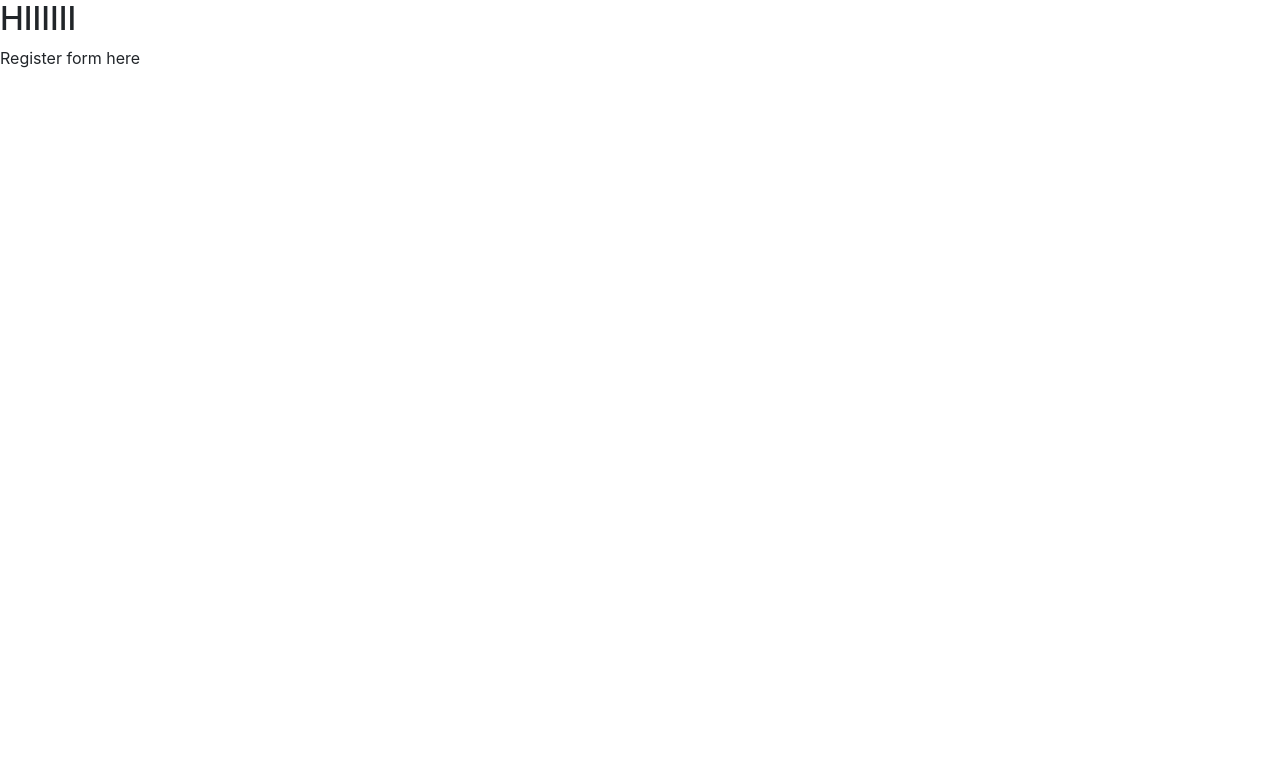
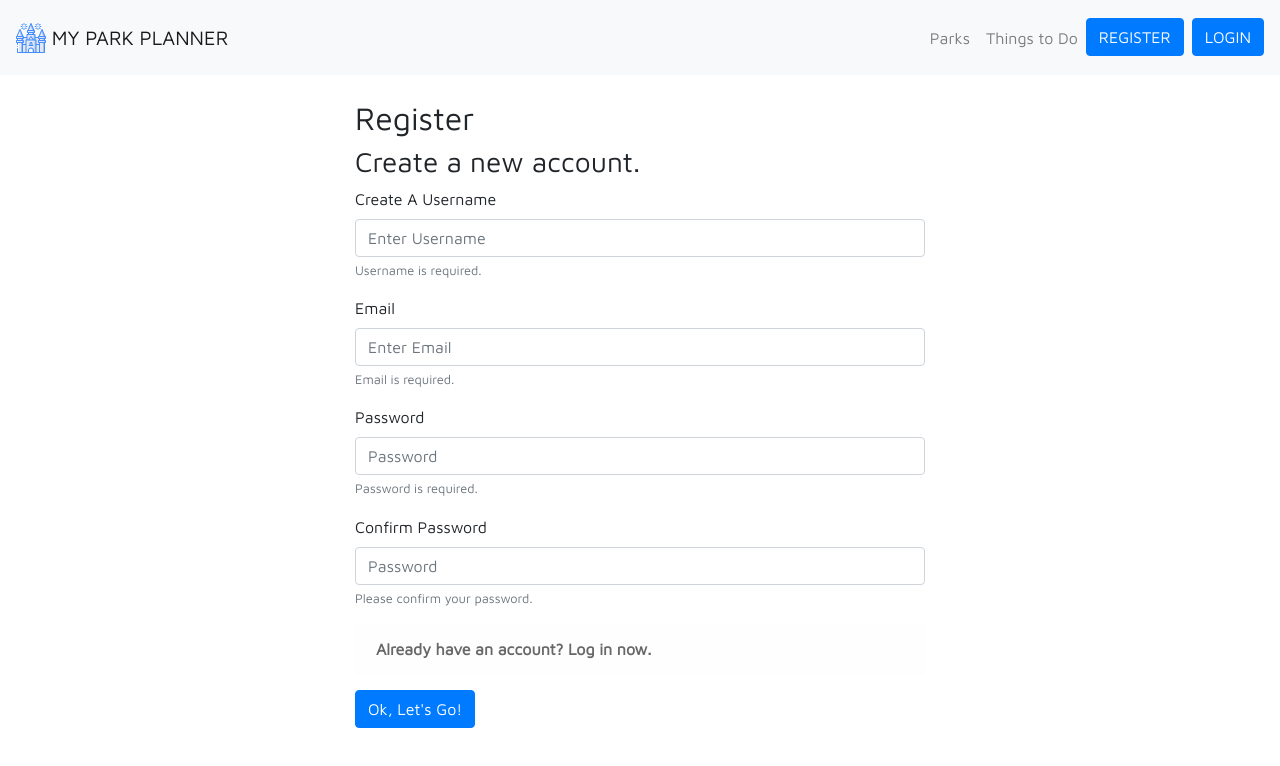
Before and after one commit to Aradford7/react-frontendDisney, a React (Create React App) app: page /register in a window 1280 px wide. Shown: the top 766 px of the page. Built offline with nearby package versions, Linux system fonts and the light colour scheme.

Commit message:
register/login style

```diff
--- a/public/index.html
+++ b/public/index.html
@@ -10,6 +10,7 @@
       user's mobile device or desktop. See https://developers.google.com/web/fundamentals/web-app-manifest/
     -->
     <link rel="manifest" href="%PUBLIC_URL%/manifest.json" />
+    <link href="https://fonts.googleapis.com/css?family=Maven+Pro&display=swap" rel="stylesheet">
     <!--
       Notice the use of %PUBLIC_URL% in the tags above.
       It will be replaced with the URL of the `public` folder during the build.
--- a/src/App.js
+++ b/src/App.js
@@ -2,8 +2,8 @@ import React, {Component} from 'react';
 import {Home} from './layout/Home'
 import {About} from './layout/About'
 import {Contact} from './layout/Contact'
-import {Login} from './layout/Login'
-import {Register} from './layout/Register'
+import {Login} from './layout/Login/Login'
+import {Register} from './layout/Register/Register'
 import {Logout} from './layout/Logout'
 import {NoMatch} from './layout/NoMatch'
 import {BrowserRouter as Router, Route, Switch} from 'react-router-dom'
--- /dev/null
+++ b/src/layout/Login/Login.css
@@ -0,0 +1,4 @@
+.container {
+    width: 600px;
+    font-family: 'Maven Pro', sans-serif;
+}
--- a/src/layout/Login.js
+++ b/src/layout/Login/Login.js
@@ -1,16 +1,18 @@
 import React from 'react'
-import NavBar from './NavBar/NavBar'
+import NavBar from '../NavBar/NavBar'
 
 import Form from 'react-bootstrap/Form'
 import Button from 'react-bootstrap/Button'
+import Alert from 'react-bootstrap/Alert'
 
-
+import './Login.css'
 
 
 export const Login = () =>(
     <div>
     <NavBar/>
     <div class = "container">
+        <br/>
         <h2>Log in</h2>
         <h3>Use your email and password to log in.</h3>
        <Form>
@@ -27,12 +29,15 @@ export const Login = () =>(
                 <Form.Control type="password" placeholder="Password" />
             </Form.Group>
             <Form.Group controlId="formBasicChecbox">
-                <Form.Check type="checkbox" label="Check me out" />
+                <Form.Check type="checkbox" label="Save Password" />
             </Form.Group>
-                <Button variant="primary" type="submit">
-                Submit
-                </Button>
+            <Alert variant="light">
+                <Alert.Link href="/register">Don't have an account yet? Register now. </Alert.Link>
+            </Alert>
+                <Button variant="primary" type="submit">Sign In</Button>
         </Form>
+
+
 
     </div>
 </div>
--- a/src/layout/NavBar/NavBar.css
+++ b/src/layout/NavBar/NavBar.css
@@ -0,0 +1,9 @@
+.navbar{
+    height: 75px;
+}
+span{
+    font-family: 'Maven Pro', sans-serif;
+}
+.justify-content-end{
+    font-family: 'Maven Pro', sans-serif;
+}
--- a/src/layout/NavBar/NavBar.js
+++ b/src/layout/NavBar/NavBar.js
@@ -11,16 +11,18 @@ import ButtonGroup from 'react-bootstrap/ButtonGroup'
 
 import logo from '../../logo.svg';
 import './NavBar.css'
+
+
 const NavBar = () =>
 <div>
-<Navbar bg="light" variant="light">
+<Navbar bg="light" variant="light" class = "navbar">
     <Navbar.Brand href="/"> <img
         alt=""
         src= {logo}
         width="30"
         height="30"
         className="d-inline-block align-top"
-      /><span>{' MY THEMEPARK VISIT'}</span></Navbar.Brand>
+      /><span>{' MY PARK PLANNER'}</span></Navbar.Brand>
     <Nav className="mr-auto">
         <NavLink exact to = {routes.HOME}><Nav.Link href="/"></Nav.Link></NavLink>
     </Nav>
--- a/src/layout/Register.js
+++ /dev/null
@@ -1,9 +0,0 @@
-import React from 'react'
-
-export const Register = () =>(
-    <div>
-        <h2>HIIIIII</h2>
-        <p>Register form here</p>
-
-    </div>
-)
--- /dev/null
+++ b/src/layout/Register/Register.js
@@ -0,0 +1,56 @@
+import React from 'react'
+
+import NavBar from '../NavBar/NavBar'
+import Form from 'react-bootstrap/Form'
+import Button from 'react-bootstrap/Button'
+import Alert from 'react-bootstrap/Alert'
+
+export const Register = () =>(
+    <div>
+    <NavBar/>
+    <div class = "container">
+        <br/>
+        <h2>Register</h2>
+        <h3>Create a new account.</h3>
+       <Form>
+            <Form.Group controlId="formBasicUsername">
+                <Form.Label>Create A Username</Form.Label>
+                <Form.Control type="username" placeholder="Enter Username" />
+                <Form.Text className="text-muted">
+                 Username is required.
+                </Form.Text>
+            </Form.Group>
+
+            <Form.Group controlId="formBasicEmail">
+                <Form.Label>Email</Form.Label>
+                <Form.Control type="username" placeholder="Enter Email" />
+                <Form.Text className="text-muted">
+                 Email is required.
+                </Form.Text>
+            </Form.Group>
+
+            <Form.Group controlId="formBasicPassword">
+                <Form.Label>Password</Form.Label>
+                <Form.Control type="password" placeholder="Password" />
+                <Form.Text className = "text-muted">
+                Password is required.
+                </Form.Text>
+            </Form.Group>
+
+            <Form.Group controlId="formBasicPassword">
+                <Form.Label>Confirm Password</Form.Label>
+                <Form.Control type="password" placeholder="Password" />
+                <Form.Text className = "text-muted">
+                Please confirm  your password.
+                </Form.Text>
+            </Form.Group>
+
+            <Alert variant="light">
+                <Alert.Link href="/login">Already have an account? Log in now. </Alert.Link>
+            </Alert>
+                <Button variant="primary" type="submit">Ok, Let's Go!</Button>
+        </Form>
+
+        </div>
+</div>
+)
```
